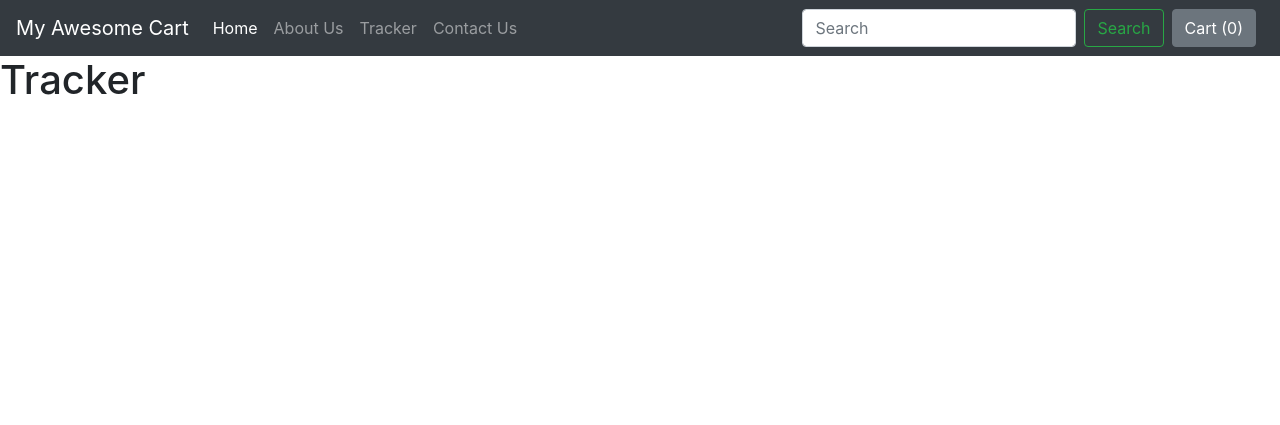
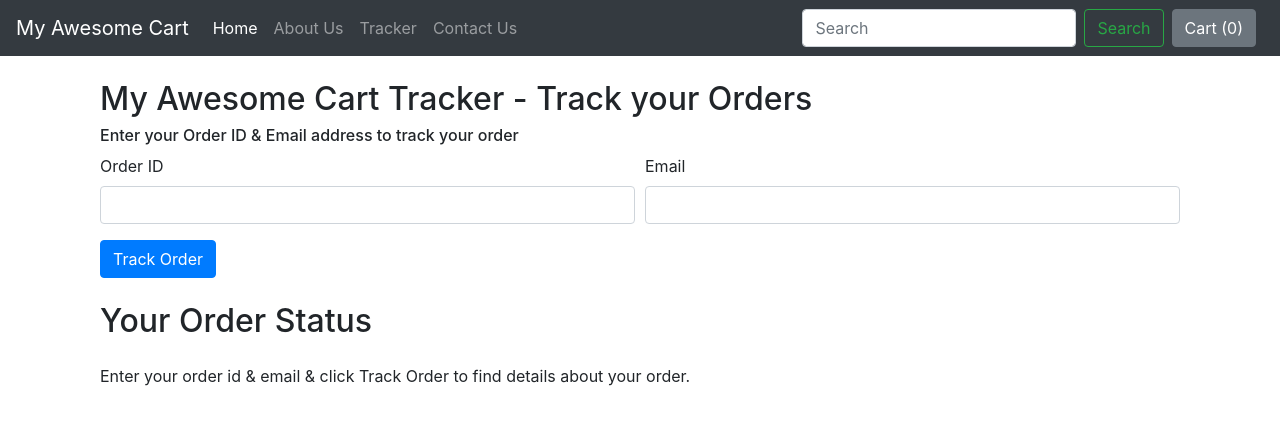
Before and after one commit to aaryan-gupta/Django, a Django app: page /shop/tracker/ in a window 1280 px wide. Shown: the top 425 px of the page. Run offline with Django 3.2, Linux system fonts and the light colour scheme; some libraries are stand-ins or nearby versions.

Commit message:
52 creating order tracker for customers

```diff
--- a/MyAwesomeCart/mac/mac/settings.py
+++ b/MyAwesomeCart/mac/mac/settings.py
@@ -58,7 +58,7 @@ ROOT_URLCONF = 'mac.urls'
 TEMPLATES = [
     {
         'BACKEND': 'django.template.backends.django.DjangoTemplates',
-        'DIRS': [],
+        'DIRS': ["mac/templates"],
         'APP_DIRS': True,
         'OPTIONS': {
             'context_processors': [
--- a/MyAwesomeCart/mac/mac/urls.py
+++ b/MyAwesomeCart/mac/mac/urls.py
@@ -17,9 +17,11 @@ from django.contrib import admin
 from django.urls import path, include
 from django.conf import settings
 from django.conf.urls.static import static
+from . import views
 
 urlpatterns = [
     path('admin/', admin.site.urls),
     path("shop/", include("shop.urls")),
     path("blog/", include("blog.urls")),
+    path("", views.index),
 ] + static(settings.MEDIA_URL, document_root = settings.MEDIA_ROOT)
--- a/MyAwesomeCart/mac/shop/admin.py
+++ b/MyAwesomeCart/mac/shop/admin.py
@@ -2,8 +2,9 @@ from django.contrib import admin
 
 # Register your models here.
 
-from .models import Product, Contact, Orders
+from .models import Product, Contact, Orders, OrderUpdate
 
 admin.site.register(Product)
 admin.site.register(Contact)
 admin.site.register(Orders)
+admin.site.register(OrderUpdate)
--- a/MyAwesomeCart/mac/shop/templates/shop/basic.html
+++ b/MyAwesomeCart/mac/shop/templates/shop/basic.html
@@ -54,9 +54,11 @@
 		<script src="https://cdn.jsdelivr.net/npm/bootstrap@4.6.0/dist/js/bootstrap.bundle.min.js"
 			integrity="sha384-Piv4xVNRyMGpqkS2by6br4gNJ7DXjqk09RmUpJ8jgGtD7zP9yug3goQfGII0yAns"
 			crossorigin="anonymous"></script> -->
-		<script src="https://code.jquery.com/jquery-3.3.1.slim.min.js"
+		<!-- <script src="https://code.jquery.com/jquery-3.3.1.slim.min.js"
 			integrity="sha384-q8i/X+965DzO0rT7abK41JStQIAqVgRVzpbzo5smXKp4YfRvH+8abtTE1Pi6jizo"
-			crossorigin="anonymous"></script>
+			crossorigin="anonymous"></script> -->
+		<script src="https://code.jquery.com/jquery-3.6.0.min.js"
+			integrity="sha256-/xUj+3OJU5yExlq6GSYGSHk7tPXikynS7ogEvDej/m4=" crossorigin="anonymous"></script>
 		<script src="https://cdnjs.cloudflare.com/ajax/libs/popper.js/1.14.6/umd/popper.min.js"
 			integrity="sha384-wHAiFfRlMFy6i5SRaxvfOCifBUQy1xHdJ/yoi7FRNXMRBu5WHdZYu1hA6ZOblgut"
 			crossorigin="anonymous"></script>
--- a/MyAwesomeCart/mac/shop/templates/shop/tracker.html
+++ b/MyAwesomeCart/mac/shop/templates/shop/tracker.html
@@ -1,11 +1,79 @@
 {% extends "shop/basic.html" %}
 
-{% block title %} Order Tracker - My Awesome Cart {% endblock %}
+{% block title %} Tracker - My Awesome Cart {% endblock %}
 
 {% block css %} {% endblock %}
 
 {% block body %}
 
-<h1>Tracker</h1>
+<div class="container">
+	<div class="col my-4">
+		<h2>My Awesome Cart Tracker - Track your Orders</h2>
+		<h6>Enter your Order ID & Email address to track your order</h6>
+		<form action="" method="POST" id="trackerForm">
+			{% csrf_token %}
+			<div class="form-row">
+				<div class="form-group col-md-6">
+					<label for="orderid">Order ID</label>
+					<input type="text" class="form-control" id="orderId" name="orderid" required>
+				</div>
+				<div class="form-group col-md-6">
+					<label for="email">Email</label>
+					<input type="email" class="form-control" id="email" name="email" required>
+				</div>
+			</div>
+			<button type="submit" class="btn btn-primary" id="btnSubmit">Track Order</button>
+		</form>
+	</div>
+	<div class="col my-4">
+		<h2>Your Order Status</h2>
+		<div>
+			<ul class="list-group my-4" id="items">
+				<!-- ADDING ITEMS THROUGH JS -->
+				Enter your order id & email & click Track Order to find details about your order.
+			</ul>
+		</div>
+	</div>
+</div>
 
 {% endblock %}
+
+{% block js %}
+
+<script>
+	$("#trackerForm").submit((e) => {
+		$("#items").empty()
+		var formData = {
+			"orderId": $("input[name=orderid]").val(),
+			"email": $("input[name=email]").val(),
+			"csrfmiddlewaretoken": $("input[name=csrfmiddlewaretoken]").val()
+		}
+		$.ajax({
+			type: "POST",
+			url: "/shop/tracker/",
+			data: formData,
+			encode: true
+		}).done(data => {
+			updates = JSON.parse(data)
+			if (updates.length > 0 && updates != {}) {
+				for (i = 0; i < updates.length; i++) {
+
+					let text = updates[i]["text"]
+					let time = updates[i]["time"]
+					mystr = `<li class="list-group-item d-flex justify-content-between align-items-center">
+						${text}
+						<span class="badge badge-primary badge-pill">${time}</span>
+					</li>`
+					$("#items").append(mystr)
+				}
+			}
+			else {
+				mystr = `<li class="list-group-item d-flex justify-content-between align-items-center">Sorry, we are not able to fetch this order id & email. Make sure to type correct order id & email.</li>`
+				$("#items").append(mystr)
+			}
+		})
+		e.preventDefault()
+	})
+</script>
+
+{% endblock %}
--- a/MyAwesomeCart/mac/shop/views.py
+++ b/MyAwesomeCart/mac/shop/views.py
@@ -1,7 +1,8 @@
 from django.shortcuts import render, redirect
 from django.http import HttpResponse
-from .models import Product, Contact, Orders
+from .models import Product, Contact, Orders, OrderUpdate
 from math import ceil
+import json
 
 # Create your views here.
 
@@ -32,6 +33,25 @@ def contact(request):
 	return render(request, "shop/contact.html")
 
 def tracker(request):
+	if request.method == "POST":
+		orderId = request.POST.get("orderId", "")
+		email = request.POST.get("email", "")
+		print(orderId, email)
+		try:
+			order = Orders.objects.filter(order_id=orderId, email=email)
+			if len(order) > 0:
+				update = OrderUpdate.objects.filter(order_id=orderId)
+				updates = []
+				for item in update:
+					updates.append({"text": item.update_desc, "time": item.timestamp})
+					response = json.dumps(updates, default=str)
+				return HttpResponse(response)
+			else:
+				# return HttpResponse("error")
+				return HttpResponse("{}")
+		except Exception as e:
+			# return HttpResponse(f"exception {e}")
+			return HttpResponse("{}")
 	return render(request, "shop/tracker.html")
 
 def search(request):
@@ -55,9 +75,11 @@ def checkout(request):
 		state = request.POST.get("state", "")
 		zip_code = request.POST.get("zip_code", "")
 		phone = request.POST.get("phone", "")
-		order = Orders(items_json = items_json, name=name, email=email, address=address, city=city, state=state, zip_code=zip_code, phone=phone)
+		order = Orders(items_json=items_json, name=name, email=email, address=address, city=city, state=state, zip_code=zip_code, phone=phone)
 		order.save()
 		# return redirect("/shop")
+		update = OrderUpdate(order_id=order.order_id, update_desc="The order has been placed")
+		update.save()
 		thank = True
 		oid = order.order_id
 		return render(request, "shop/checkout.html", {"thank": thank, "id": oid})
```
Also changed, not shown: MyAwesomeCart/mac/mac/templates/index.html (added, +32 -0 lines), MyAwesomeCart/mac/mac/views.py (added, +7 -0 lines), MyAwesomeCart/mac/shop/models.py (+9 -0 lines), MyAwesomeCart/mac/db.sqlite3, MyAwesomeCart/mac/shop/migrations/0007_orderupdate.py (added).
